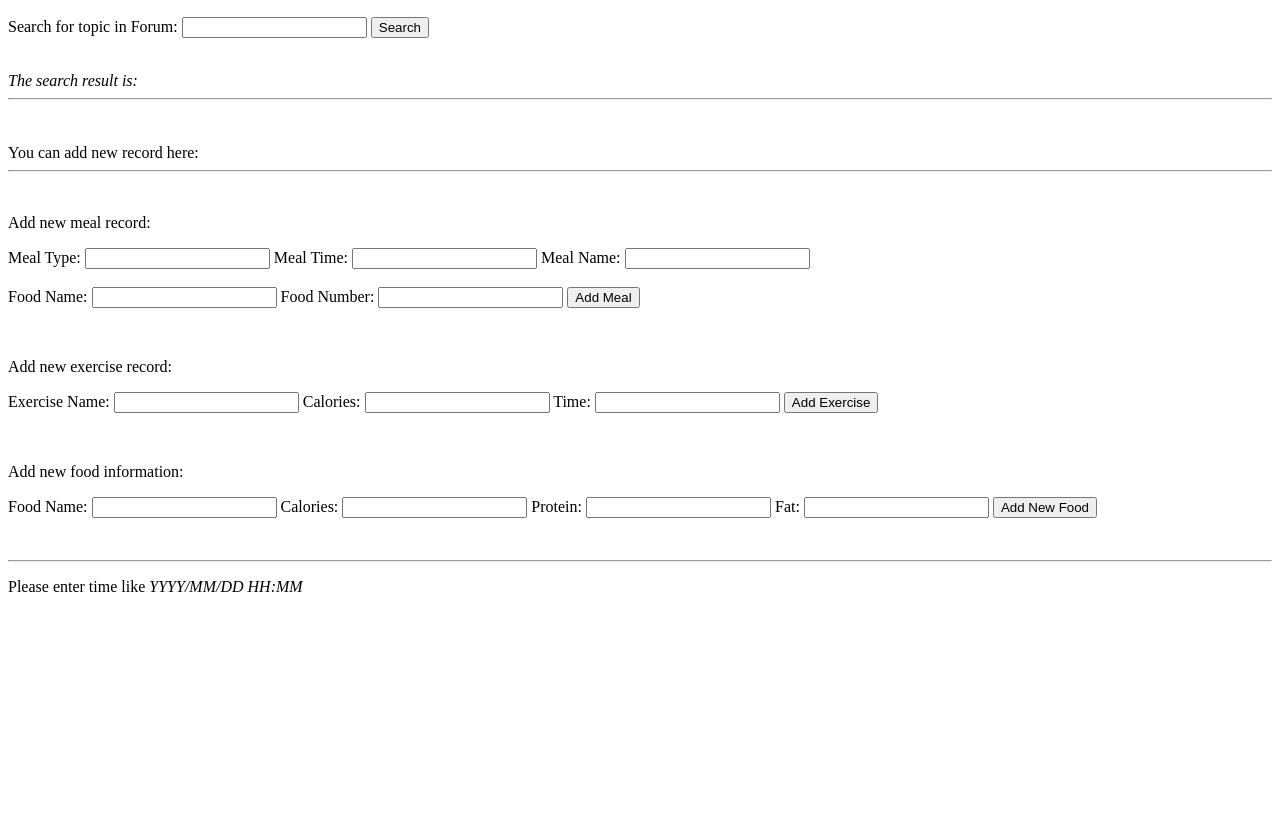
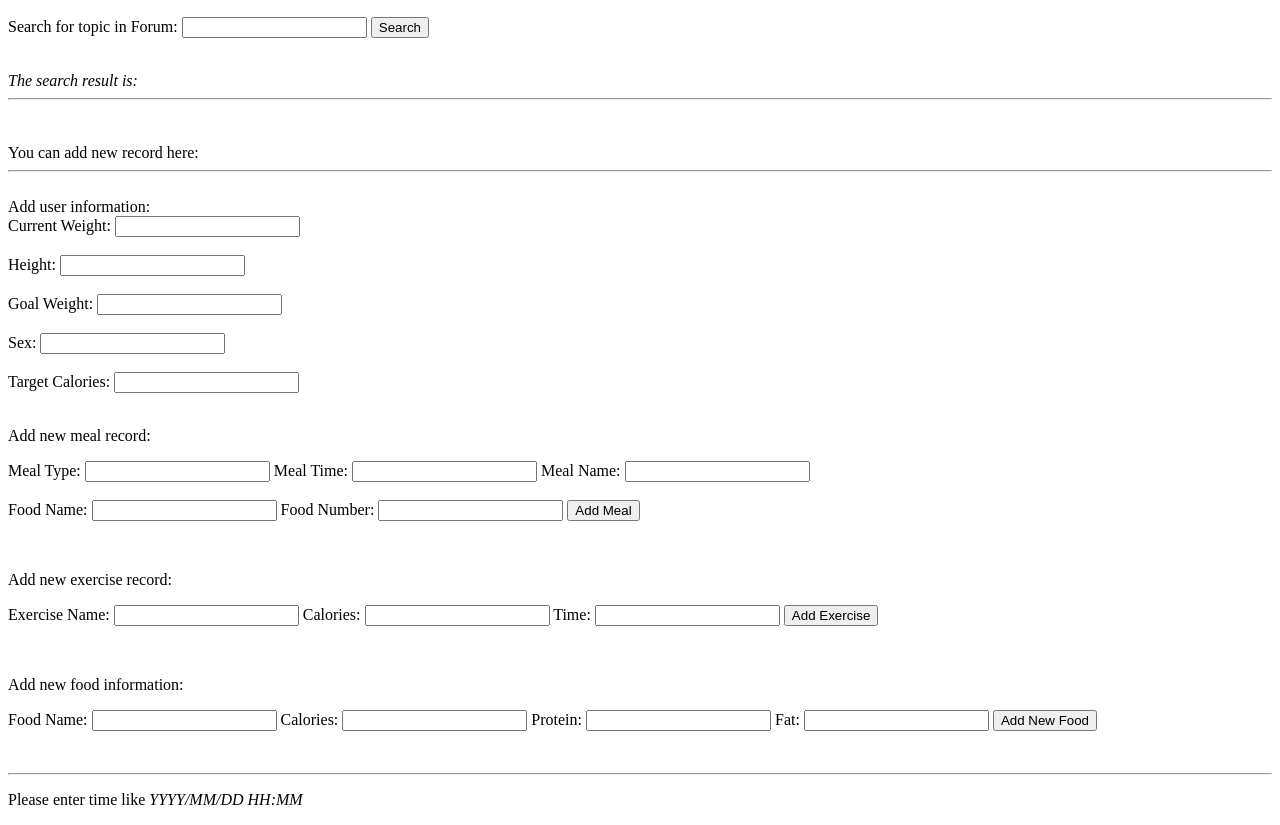
Before and after one commit to krihz/W4111_Proj3, a Flask app: template templates/index.html in a window 1280 px wide. Shown: the part 332-1157 px from the top of the page. Before the commit the page ends 924 px from the top, so only its background shows below. Run offline with Flask 2, Linux system fonts and the light colour scheme; the template is opened without the code that fills it, so the values that code supplies are empty; parts of the project's set-up code (start-up, migrations or seed data) failed here and were passed over.

Commit message:
info_makemeal

```diff
--- a/server.py
+++ b/server.py
@@ -181,7 +181,7 @@ def add_exercise():
   c = request.form['c'] # calories
   time = request.form['time'] # date_time
   username = session.get('username') # username
-  u = g.conn.execute("SELECT ID FROM register WHERE username =  username",{'username':username})
+  u = g.conn.execute("SELECT ID FROM register WHERE username =  %(username)s",{'username':username})
   u_id = int(u.first()[0])# id
   e = g.conn.execute("SELECT max(exercise_id) FROM exercise_diary")
   e_id = int(e.first()[0])+1
@@ -201,12 +201,13 @@ def add_meal():
   f_id = int(f_id.first()[0])
   number = request.form['number'] # food number
   username = session.get('username') # username
-  c_id = g.conn.execute("SELECT ID FROM register WHERE username =  username",{'username':username})
+  c_id = g.conn.execute("SELECT ID FROM register WHERE username =  %(username)s",{'username':username})
   c_id = int(c_id.first()[0])# creator_id
   # check if new meal
-  old_meal = g.conn.execute("SELECT meal_id FROM Meal_Diary WHERE date_time =  time",{'time':time})
+  cmd = "SELECT meal_id FROM Meal_Diary WHERE date_time = %s AND creator_id = %s"
+  old_meal = g.conn.execute(cmd,time,c_id)
   old_meal = int(old_meal.first()[0])
-  if(old_meal != ''):
+  if (old_meal == ''):
       m_id = g.conn.execute("SELECT max(meal_id) FROM Meal_Diary")
       m_id = int(m_id.first()[0])+1
       cmd1 = "INSERT INTO meal_diary(meal_id,type,date_time,name,creator_id) VALUES (%s,%s,%s,%s,%s);"
@@ -225,7 +226,7 @@ def add_food():
   p = request.form['p'] # protein
   f = request.form['f'] # fat
   username = session.get('username')
-  c_id = g.conn.execute("SELECT ID FROM register WHERE username =  username",{'username':username})
+  c_id = g.conn.execute("SELECT ID FROM register WHERE username =  %(username)s",{'username':username})
   c_id = int(c_id.first()[0])
   f_id = g.conn.execute("SELECT max(food_id) FROM food_database")
   f_id = int(f_id.first()[0])+1
@@ -246,11 +247,28 @@ def register():
     pw = request.form['Password']
     cmd = "INSERT INTO Register (id, first_name, last_name, username,email,password) VALUES (%s,%s,%s,%s,%s,%s);"
     g.conn.execute(cmd,user_id,fn,ln,un,em,pw)
-    session['username'] = request.form['username']
-    session['logged_in'] = True
+    return render_template('Register.html')
+
+@app.route('/info', methods=['POST'])
+def info():
+    username = session.get('username')
+    # result = g.conn.execute("SELECT * FROM Register WHERE username = username",{'username':username})
+    user_id = g.conn.execute("SELECT id FROM Register WHERE username = %(username)s",{'username':username})
+    user_id = int(user_id.first()[0])
+    cw = request.form['Current_Weight']
+    h = request.form['Height']
+    gw = request.form['Goal_Weight']
+    s = request.form['Sex']
+    tc = request.form['Target_Calories']
+    result = g.conn.execute("SELECT id FROM user_info WHERE id = %(user_id)s",{'user_id':user_id})
+    result = result.first()[0]
+    if (result == ''):
+        cmd1 = "INSERT INTO user_info (id, Current_Weight, Height, Goal_Weight,Sex,Target_Calories) VALUES (%s,%s,%s,%s,%s,%s);"
+        g.conn.execute(cmd1,user_id,cw,h,gw,s,tc)
+    else:
+        cmd2 = "UPDATE user_info SET Current_Weight = %s, Height = %s, Goal_Weight = %s, Sex = %s, Target_Calories = %s"
+        g.conn.execute(cmd2,cw,h,gw,s,tc)
     return render_template('index.html')
-
-
 
 
 
--- a/templates/index.html
+++ b/templates/index.html
@@ -48,6 +48,26 @@
  You can add new record here:
   <hr>
   <br>
+  Add user information:
+  <form action="/info" method="post">
+    <label for="Current_Weight">Current Weight:</label>
+    <input type="text" id="Current_Weight" name="Current_Weight"><br>
+    <br>
+    <label for="Height">Height:</label>
+    <input type="text" id="Height" name="Height"><br>
+    <br>
+    <label for="Goal_Weight">Goal Weight:</label>
+    <input type="text" id="Goal_Weight" name="Goal_Weight"><br>
+    <br>
+    <label for="Sex">Sex:</label>
+    <input type="text" id="Sex" name="Sex"><br>
+    <br>
+
+    <label for="Target_Calories">Target Calories:</label>
+    <input type="text" id="Target_Calories" name="Target_Calories"><br>
+    <br>
+
+  </form>
 
   <form method = "POST" action="/add_meal">
   <p>Add new meal record:</p>
```
